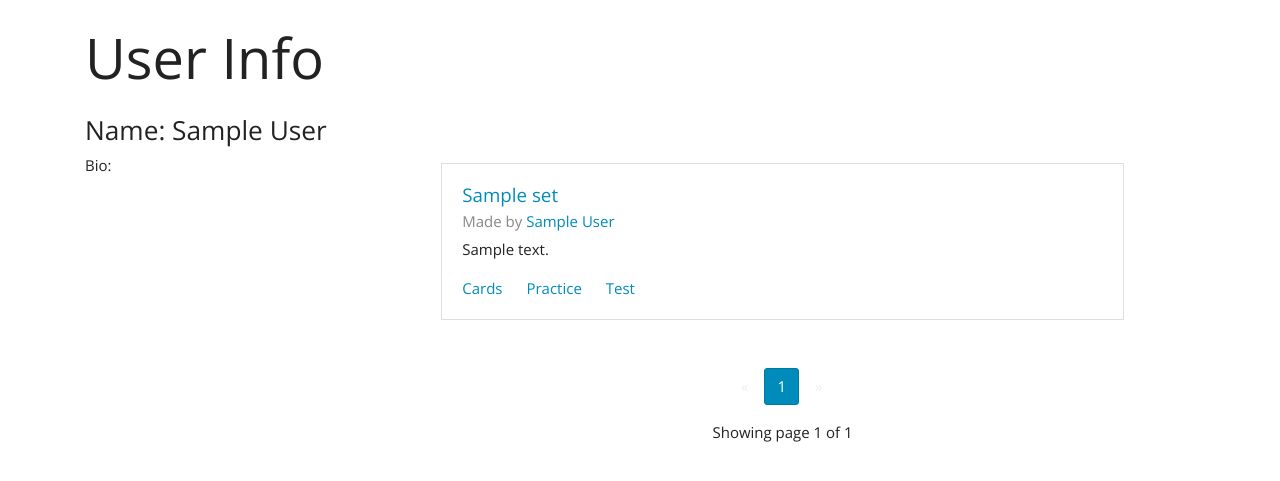
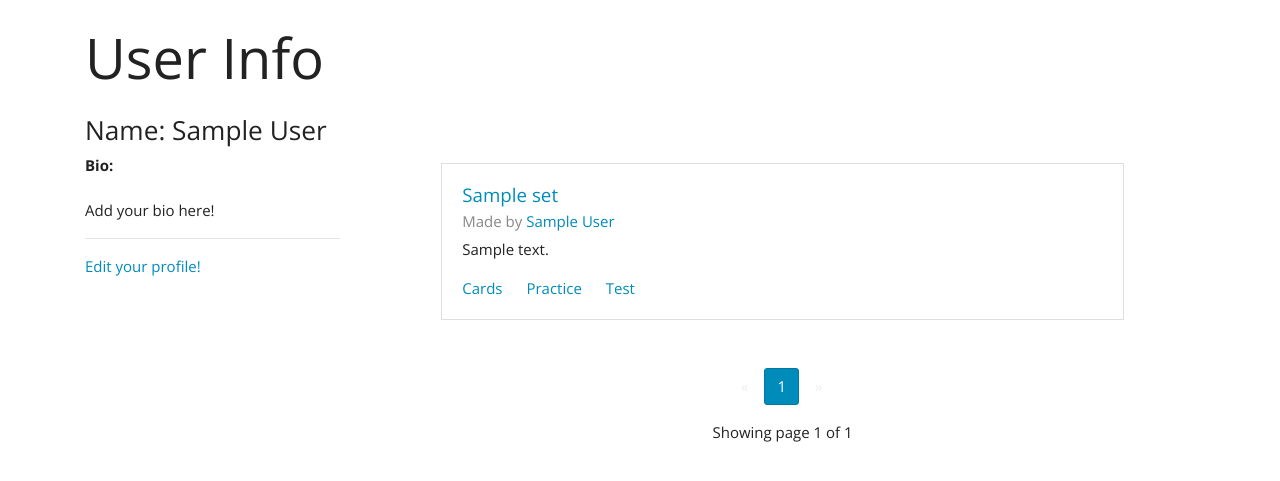
Before and after one commit to dkclee/MTWord, a Flask app: page /users/1 in a window 1280 px wide. Shown: the part 55-536 px from the top of the page. Run offline with Flask 2, Linux system fonts and the light colour scheme; a user stored in the database is signed in; tables that the repository leaves empty hold one stand-in row (values such as "Sample post"); some libraries are stand-ins or nearby versions.

Commit message:
configuring editing profile for user

```diff
--- a/app.py
+++ b/app.py
@@ -312,6 +312,11 @@ def show_user_profile(user_id):
 def edit_user_profile(user_id):
     """ Edit the user profile """
 
+    if current_user.id != user_id:
+        abort(404)
+
+
+
 
 ####################################################################
 # Set Routes
--- a/templates/users/user_profile.html
+++ b/templates/users/user_profile.html
@@ -12,10 +12,20 @@
         <div class="col-lg-3">
             <h3>Name: {{ user.full_name }}</h3>
             <div>
-                <p>Bio: <br>
-                {{user.bio}}
+                <p>
+                    <b>
+                        Bio: <br><br>
+                    </b>
+                    {% if user.bio %}
+                        {{user.bio}}
+                    {% else %}
+                        Add your bio here!
+                    {% endif %}
                 </p>
-
+                <hr>
+                {% if user == current_user %}
+                    <a href="/users/{{user.id}}/edit">Edit your profile!</a>
+                {% endif %}
             </div>
         </div>
 
```
